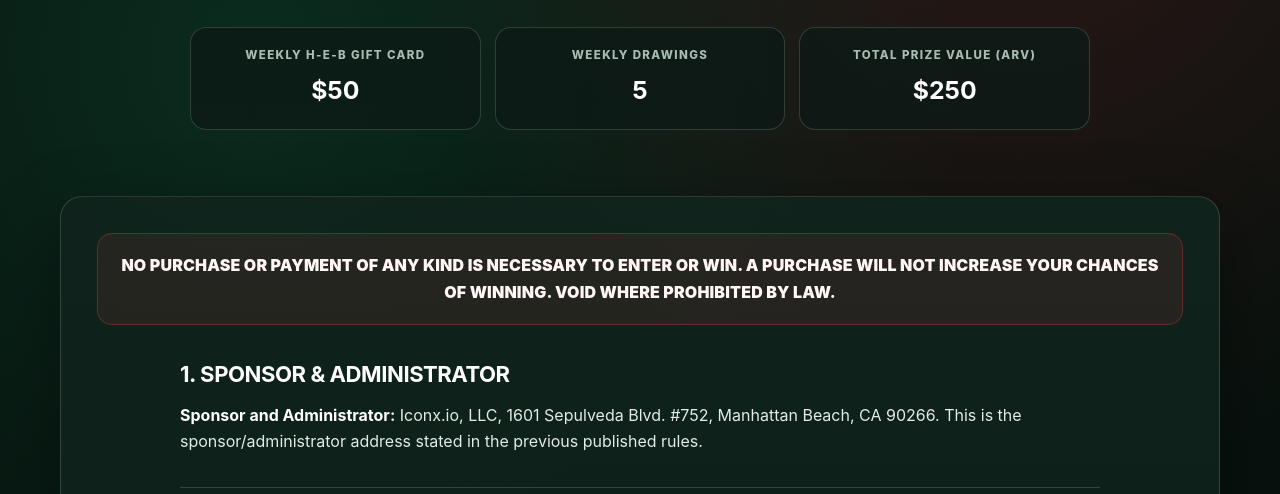
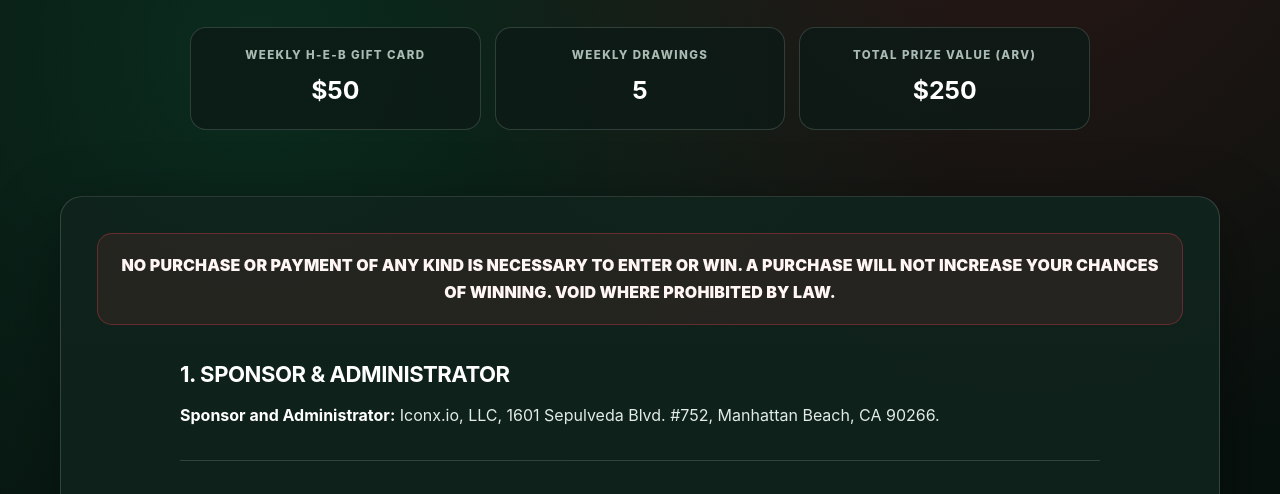
Before and after one commit to jhiconx/iconx.io, a website: page xmas/index.html in a window 1280 px wide. Shown: the part 299-793 px from the top of the page. Drawn offline with Linux system fonts and the light colour scheme.

Commit message:
Route public /xmas to current H-E-B-only rules

```diff
--- a/xmas/index.html
+++ b/xmas/index.html
@@ -44,7 +44,7 @@
   <div class="notice">NO PURCHASE OR PAYMENT OF ANY KIND IS NECESSARY TO ENTER OR WIN. A PURCHASE WILL NOT INCREASE YOUR CHANCES OF WINNING. VOID WHERE PROHIBITED BY LAW.</div>
   <article class="rules-content">
     <h2>1. SPONSOR &amp; ADMINISTRATOR</h2>
-    <p><strong>Sponsor and Administrator:</strong> Iconx.io, LLC, 1601 Sepulveda Blvd. #752, Manhattan Beach, CA 90266. This is the sponsor/administrator address stated in the previous published rules.</p>
+    <p><strong>Sponsor and Administrator:</strong> Iconx.io, LLC, 1601 Sepulveda Blvd. #752, Manhattan Beach, CA 90266.</p>
     <hr>
     <h2>2. ELIGIBILITY</h2>
     <p>The H-E-B Gift Card Sweepstakes (the “Sweepstakes”) is open to legal residents of Texas who are at least eighteen (18) years old at the time of entry. Employees, officers, directors, representatives and agents of Sponsor, Administrator and participating promotional partners, and their immediate family members (spouse, parents, siblings and children), are ineligible. Void outside Texas and where prohibited by law.</p>
```
Also changed, not shown: vercel.json.
